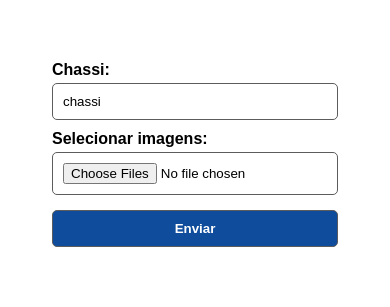
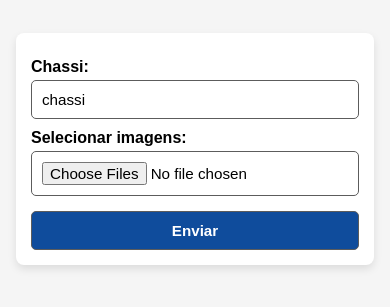
Before and after one commit to rechedev1/inspecao-ce-server, a website: page index.html in a window 390 px wide. Shown: the part 263-570 px from the top of the page. Drawn offline with Linux system fonts and the light colour scheme.

Commit message:
ajuste para mobile

```diff
--- a/css/styles.css
+++ b/css/styles.css
@@ -9,19 +9,21 @@ body {
   justify-content: center;
   align-items: center;
   flex-direction: column;
-  height: 100vh;
+  min-height: 100vh;
   font-family: Arial, Helvetica, sans-serif;
   padding: 2rem;
+  background-color: #f5f5f5;
 }
 
 form {
   display: flex;
   flex-direction: column;
   width: 100%;
-  max-width: 350px;
+  max-width: 400px;
   background: white;
   padding: 20px;
   border-radius: 8px;
+  box-shadow: 0 4px 8px rgba(0, 0, 0, 0.1);
 }
 
 form label {
@@ -32,9 +34,10 @@ form label {
 
 form input,
 form button {
-  padding: 10px;
+  padding: 12px;
   border: 1px solid #5c5c5c;
   border-radius: 5px;
+  font-size: 1rem;
 }
 
 form button {
@@ -53,12 +56,13 @@ form button:hover {
 .loading {
   font-weight: bold;
   font-family: sans-serif;
-  font-size: 30px;
+  font-size: 24px;
   padding-bottom: 8px;
   background: linear-gradient(currentColor 0 0) 0 100%/0% 3px no-repeat;
   animation: l2 2s linear infinite;
   color: #0f4c9c;
   margin-top: 20px;
+  text-align: center;
 }
 
 .loading:before {
@@ -76,4 +80,31 @@ form button:hover {
   font-size: 18px;
   font-weight: bold;
   text-align: center;
+  word-wrap: break-word;
+  color: #333;
 }
+
+/* Responsivo para telas pequenas */
+@media (max-width: 480px) {
+  body {
+    padding: 1rem;
+  }
+
+  form {
+    padding: 15px;
+  }
+
+  form input,
+  form button {
+    font-size: 0.95rem;
+    padding: 10px;
+  }
+
+  .loading {
+    font-size: 20px;
+  }
+
+  .status {
+    font-size: 16px;
+  }
+}
--- a/index.html
+++ b/index.html
@@ -3,6 +3,7 @@
   <head>
     <meta charset="UTF-8" />
     <title>Upload de Imagens</title>
+    <meta name="viewport" content="width=device-width, initial-scale=1.0" />
     <link rel="stylesheet" href="/css/styles.css" />
     <script src="/scripts/index.js" defer></script>
   </head>
```
